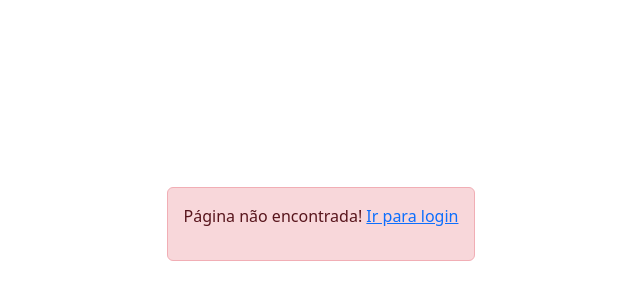
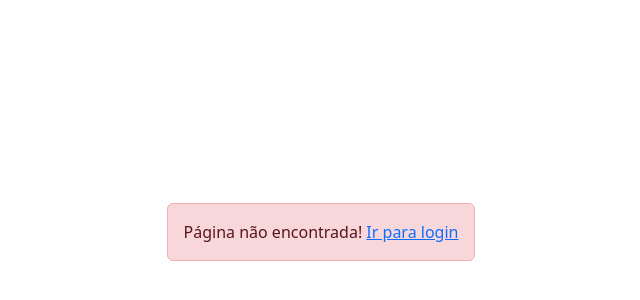
Before and after one commit to fjbdesenv/Tasks_App, a JavaScript app: page /home/notFound in a window 1280 px wide. Shown: the part 168-468 px from the top of the page, without its empty margins (319-959 px from the left). Built offline with nearby package versions, Linux system fonts and the light colour scheme.

Commit message:
Adicionado página de NotFound.

```diff
--- a/src/views/NotFoundView.vue
+++ b/src/views/NotFoundView.vue
@@ -1,13 +1,19 @@
 <template>
-	<div class="alert alert-danger">
-		<p>
-			Página não encontrada! <router-link to="/login/login">Ir para login</router-link>
-		</p>
-	</div>
+	<AlertComponent
+		tipo="erro"
+		texto="Página não encontrada!"
+		link="/login/login"
+		linkTexto="Ir para login"
+	/>
 </template>
 
 <script>
+import AlertComponent from "@/components/AlertComponent.vue";
+
 export default {
 	name: 'NotFoundView',
+	components:{
+		AlertComponent
+	}
 }
 </script>
```
